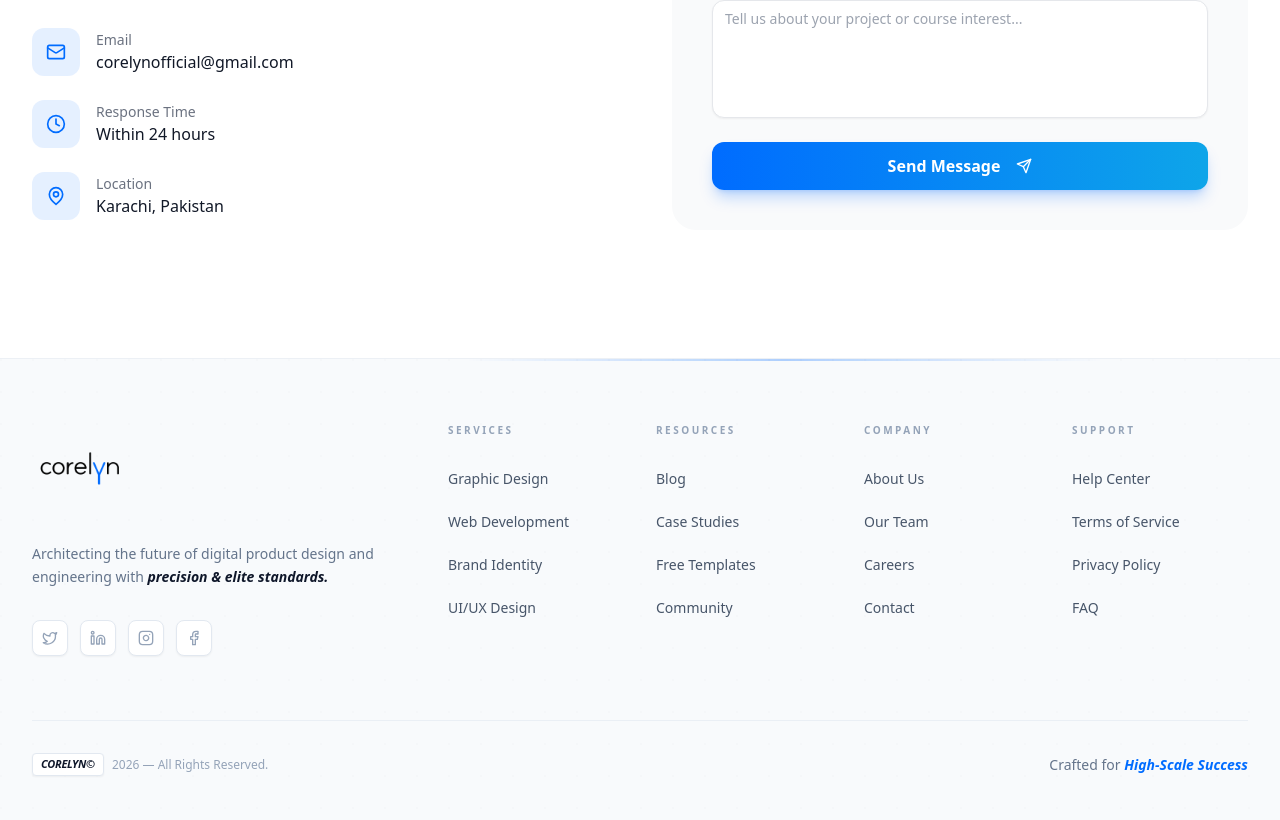
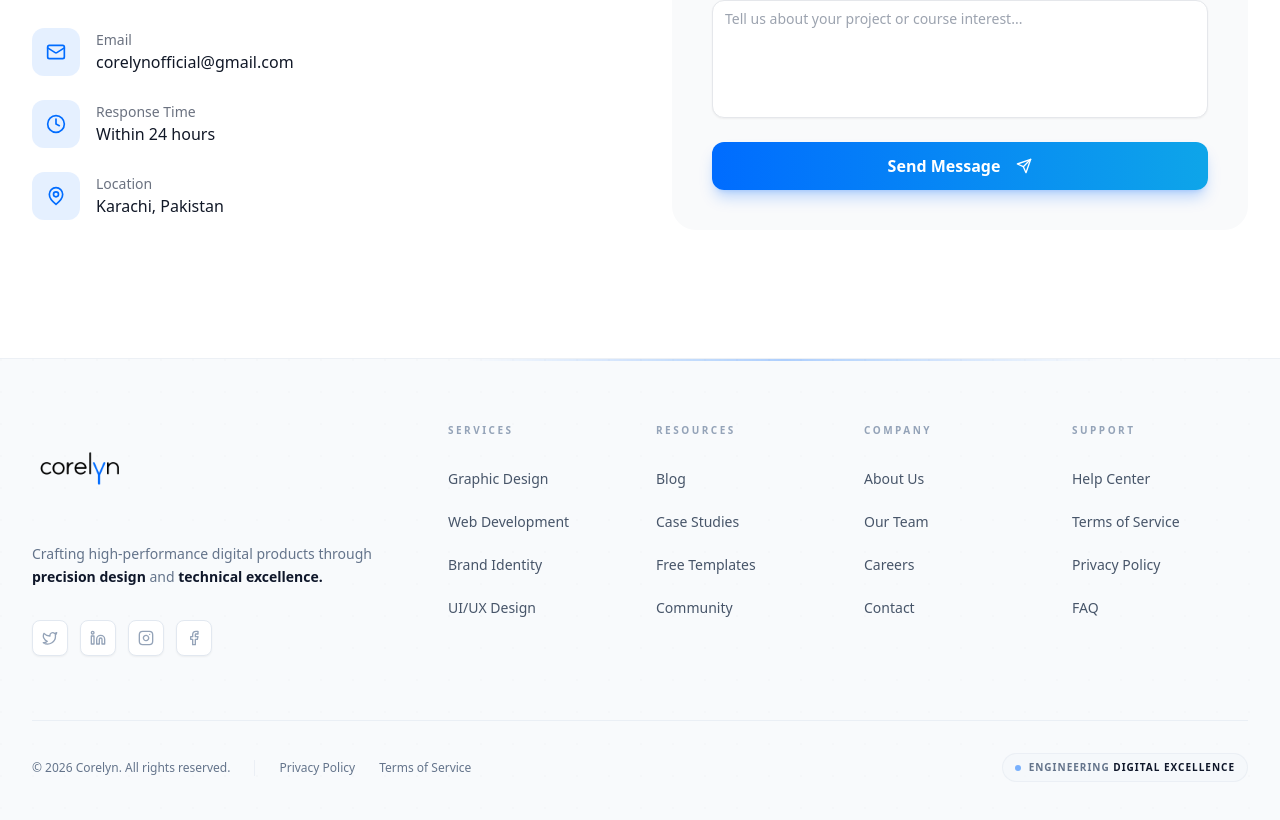
Before and after one commit to Aashra55/Corelyn, a Next.js app: page / in a window 1280 px wide. Shown: the part 5553-6373 px from the top of the page. Built offline with nearby package versions, Linux system fonts and the light colour scheme.

Commit message:
Updated
update FAQ section and Footer

```diff
--- a/Components/landing/FAQSection.jsx
+++ b/Components/landing/FAQSection.jsx
@@ -136,10 +136,10 @@ export default function FAQSection() {
                       animate={{ height: 'auto', opacity: 1 }}
                       exit={{ height: 0, opacity: 0 }}
                       transition={{ duration: 0.3, ease: 'easeInOut' }}
-                      className="overflow-hidden bg-[#006cff]"
+                      className="overflow-hidden bg-slate-50/80"
                     >
-                      <div className="px-8 py-6 border-t border-[#006cff]/20">
-                        <p className="text-white leading-relaxed text-sm sm:text-lg whitespace-pre-line">
+                      <div className="px-4 sm:px-8 py-4 sm:py-6 border-t border-slate-100">
+                        <p className="text-slate-600 leading-relaxed text-sm sm:text-lg whitespace-pre-line">
                           {faq.answer}
                         </p>
                       </div>
--- a/Components/landing/Footer.jsx
+++ b/Components/landing/Footer.jsx
@@ -66,8 +66,9 @@ export default function Footer() {
             </div>
 
             <p className="text-slate-500 text-sm leading-relaxed max-w-sm font-medium">
-              Architecting the future of digital product design and engineering with
-              <span className="text-slate-900 font-bold italic"> precision & elite standards.</span>
+              Crafting high-performance digital products through
+              <span className="text-slate-900 font-semibold"> precision design </span>
+              and <span className="text-slate-900 font-semibold"> technical excellence.</span>
             </p>
 
             <div className="flex gap-3 pt-2">
@@ -121,16 +122,20 @@ export default function Footer() {
 
         {/* 3. Refined Bottom Bar */}
         <div className="mt-16 pt-8 border-t border-slate-200/60 flex flex-col md:flex-row justify-between items-center gap-6">
-          <div className="flex items-center gap-2 group cursor-default">
-            <span className="text-[11px] font-bold text-slate-900 uppercase tracking-tight italic bg-white px-2 py-0.5 border border-slate-200 rounded shadow-sm">
-              Corelyn©
-            </span>
-            <span className="text-xs font-medium text-slate-400">{new Date().getFullYear()} — All Rights Reserved.</span>
+          <div className="flex flex-col md:flex-row items-center gap-6 text-xs font-medium text-slate-500">
+            <p>© {new Date().getFullYear()} Corelyn. All rights reserved.</p>
+            <div className="hidden sm:flex items-center gap-6 border-l border-slate-200/60 pl-6 h-4">
+              <a href="#" className="hover:text-[#006cff] transition-colors">Privacy Policy</a>
+              <a href="#" className="hover:text-[#006cff] transition-colors">Terms of Service</a>
+            </div>
           </div>
 
-          <p className="text-sm text-slate-500 font-medium">
-            Crafted for <span className="text-[#006cff] font-bold italic">High-Scale Success</span>
-          </p>
+          <div className="flex items-center gap-2 px-3 py-1.5 bg-slate-100/50 rounded-full border border-slate-200/50">
+            <div className="h-1.5 w-1.5 rounded-full bg-[#006cff] animate-pulse" />
+            <p className="text-[10px] font-bold text-slate-500 uppercase tracking-widest">
+              Engineering <span className="text-slate-900">Digital Excellence</span>
+            </p>
+          </div>
         </div>
       </div>
     </footer>
```
